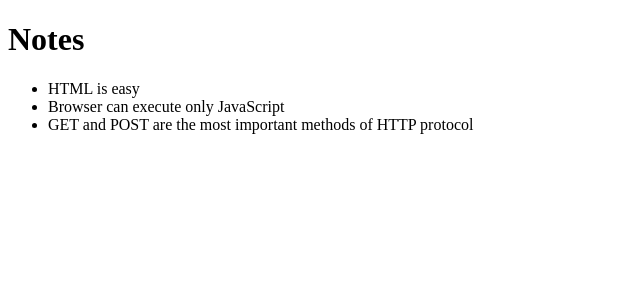
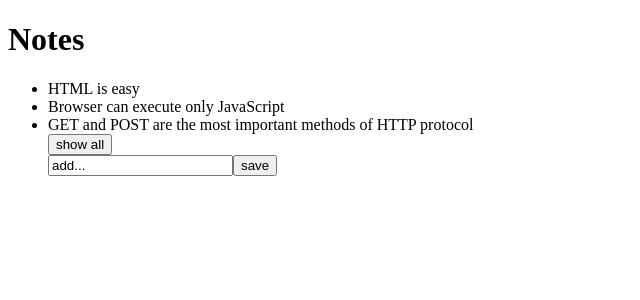
Before and after one commit to L-U-C-I-F-E-R/Course-from-fullstackopen.com, a React (Create React App) app in the folder course/: page / in a window 1280 px wide. Shown: the top 300 px of the page, without its empty margins (0-640 px from the left). Built offline with nearby package versions, Linux system fonts and the light colour scheme.

Commit message:
2 part - b 'forms'

```diff
--- a/course/src/App.js
+++ b/course/src/App.js
@@ -1,20 +1,49 @@
 import { useState } from "react";
+import Note from "./components/Note";
 
+const App = (props) => {
+  const [notes, setNotes] = useState(props.notes);
+  const [newNote, setNewNote] = useState('add...')
+  const [showAll, setShowAll] = useState(true)
 
-const Note = ({ note }) => {
-  return (
-    <li>{note.content}</li>
-  )
-}
+  const AddNote = (event) => {
+    event.preventDefault()
+    const newObject = {
+      content: newNote,
+      date: new Date().toISOString(),
+      important: Math.random() < 0.5,
+      id: notes.length + 1,
+    }
 
-const App = ({ notes }) => {
+    setNotes(notes.concat(newObject))
+    setNewNote('')
+  }
+
+  const HandlerChange = (event) =>{
+    setNewNote(event.target.value)
+    console.log(event.target.value)
+  }
+
+  const notesToShow = showAll
+   ? notes
+   : notes.filter(note => note.important === true)
+
   return (
     <div>
       <h1>Notes</h1>
       <ul>
-        {notes.map(note =>
+        {notesToShow.map(note =>
           <Note key={note.id} note={note} />
         )}
+        <button onClick={() => setShowAll(!showAll)}>
+          show {showAll ? 'all' : "important"}
+        </button>
+        <form onSubmit={AddNote}>
+          <input
+          onChange={HandlerChange}
+          value={newNote} />
+          <button type='submit'>save</button>
+        </form>
       </ul>
     </div>
   )
--- /dev/null
+++ b/course/src/components/Note.js
@@ -0,0 +1,7 @@
+const Note = ({ note }) => {
+    return (
+      <li>{note.content}</li>
+    )
+  }
+
+export default Note;
```
